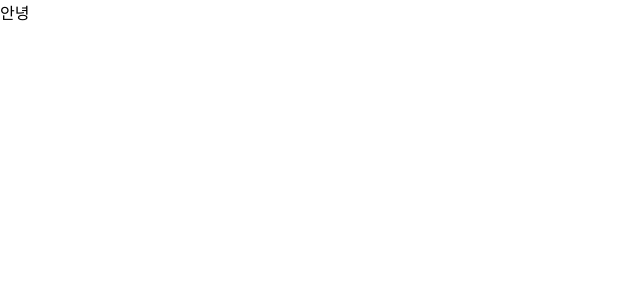
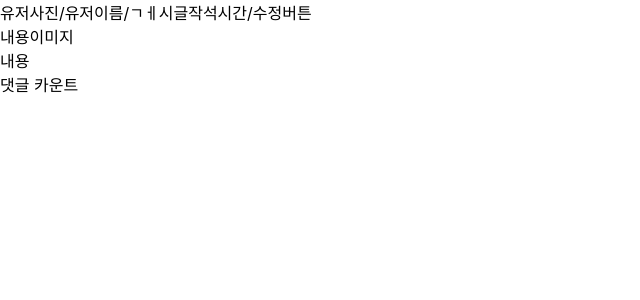
Before and after one commit to chochoq/react_img_board, a React (Create React App) app: page / in a window 1280 px wide. Shown: the top 300 px of the page, without its empty margins (0-640 px from the left). Built offline with nearby package versions, Linux system fonts and the light colour scheme.

Commit message:
(add) Post, PostList -> App.js에 Route

```diff
--- a/package.json
+++ b/package.json
@@ -8,7 +8,9 @@
     "@testing-library/user-event": "^12.1.10",
     "react": "^17.0.2",
     "react-dom": "^17.0.2",
+    "react-router-dom": "^5.2.0",
     "react-scripts": "4.0.3",
+    "styled-components": "^5.3.0",
     "web-vitals": "^1.0.1"
   },
   "scripts": {
--- /dev/null
+++ b/src/components/Post.js
@@ -0,0 +1,28 @@
+import React from 'react';
+import styled from 'styled-components';
+
+const Post = (props) => {
+    return (
+        <React.Fragment>
+            <div>유저사진/유저이름/ㄱㅔ시글작석시간/수정버튼</div>
+            <div>내용이미지</div>
+            <div>내용</div>
+            <div>댓글 카운트</div>
+        </React.Fragment>
+    )
+}
+
+Post.defaultProps = {
+    user_info: {
+        user_name: 'junho',
+        user_profile: 'https://cloudfront-ap-northeast-1.images.arcpublishing.com/chosun/VCEZ4GJJG7PYYYJ3TGVUFY63R4.jpg',
+    },
+    image_url: 'https://cloudfront-ap-northeast-1.images.arcpublishing.com/chosun/VCEZ4GJJG7PYYYJ3TGVUFY63R4.jpg',
+    contents: '내용',
+    comment_cnt: '10',
+    insert_dt: "2021-07-31 10:00:00",
+};
+
+
+
+export default Post;
--- a/src/pages/PostList.js
+++ b/src/pages/PostList.js
@@ -1,2 +1,13 @@
 // PostList.js
 import React from 'react';
+import Post from '../components/Post';
+
+const PostList = (props) => {
+    return (
+        <React.Fragment>
+            <Post/>
+        </React.Fragment>
+    )
+}
+
+export default PostList;
--- a/src/shared/App.js
+++ b/src/shared/App.js
@@ -1,10 +1,17 @@
+
 import React from 'react';
+
+import PostList from '../pages/PostList';
+
+import { BrowserRouter, Route } from 'react-router-dom';
 
 function App() {
   return (
-    <div className="App">
-      안녕
-    </div>
+    <React.Fragment>
+      <BrowserRouter>
+        <Route exact path="/" component={PostList} />
+      </BrowserRouter>
+    </React.Fragment>
   );
 }
 
```
Also changed, not shown: 1 other file (tests, documents, lock files or other folders).
